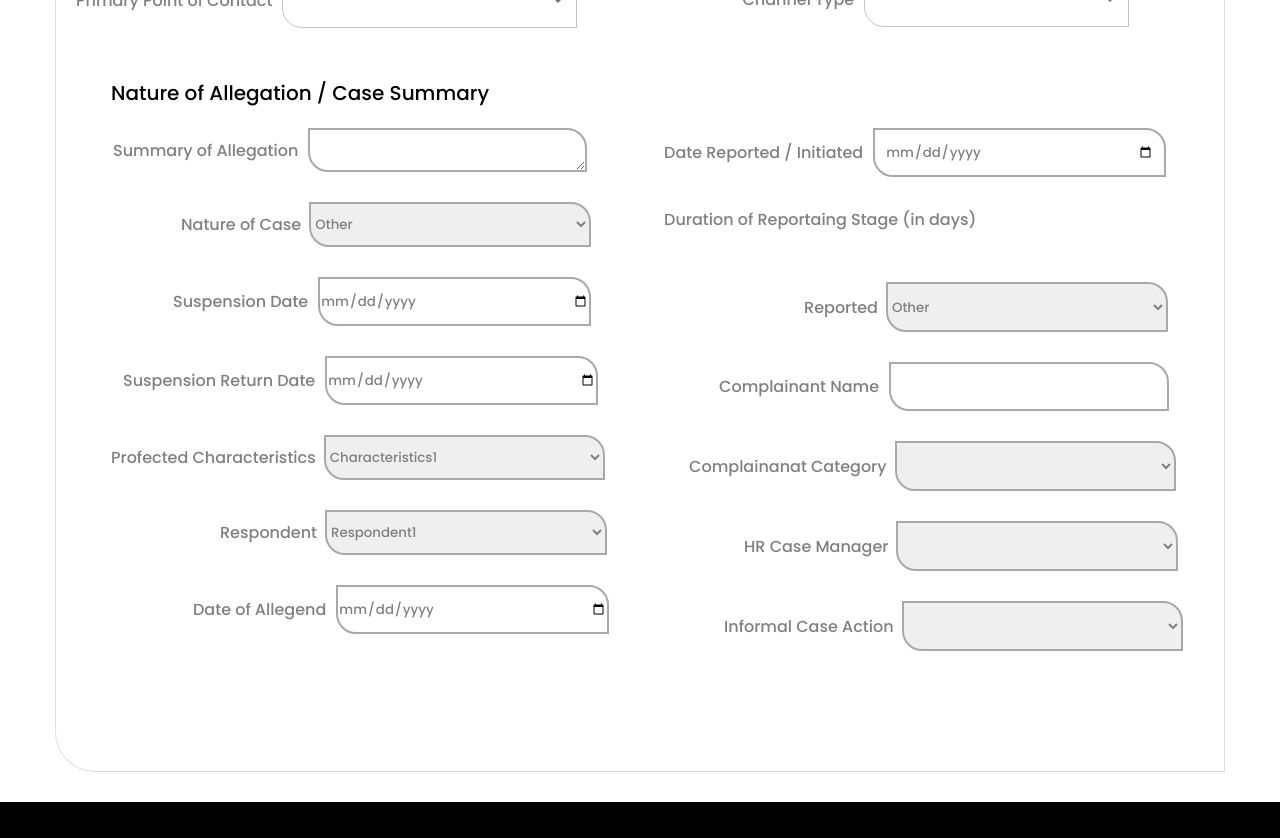
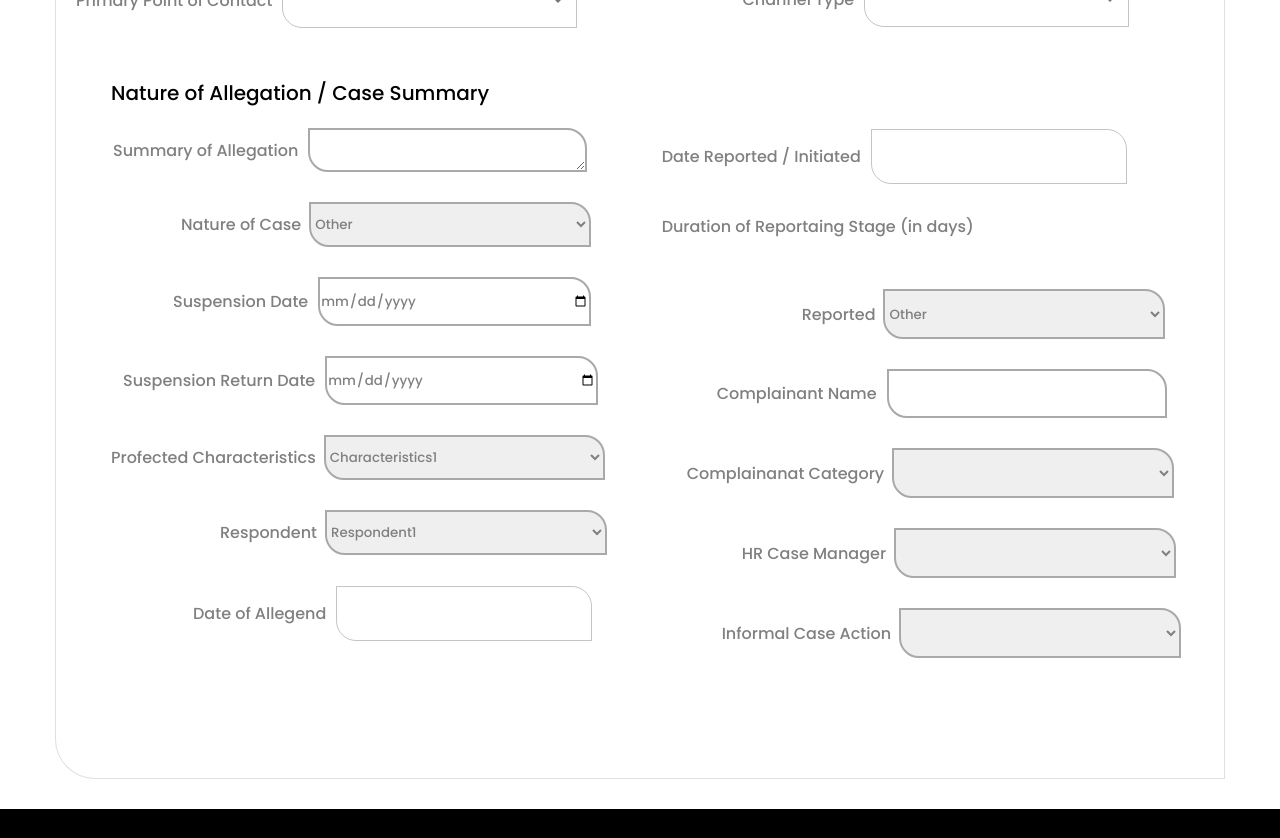
Before and after one commit to Aayshaparveen/neutrelle-demo, a React (Vite) app: page /ServicePage in a window 1280 px wide. Shown: the part 480-1318 px from the top of the page. Built offline with nearby package versions, Linux system fonts and the light colour scheme.

Commit message:
Add some package

```diff
--- a/package.json
+++ b/package.json
@@ -14,6 +14,7 @@
     "@mui/material": "^5.11.9",
     "@mui/styled-engine-sc": "^5.11.9",
     "@mui/x-date-pickers": "^5.0.18",
+    "@mui/x-date-pickers-pro": "^5.0.19",
     "date-fns": "^2.29.3",
     "dayjs": "^1.11.7",
     "react": "^18.2.0",
--- a/src/ServicePage/index.jsx
+++ b/src/ServicePage/index.jsx
@@ -1,14 +1,17 @@
-import React from "react";
+import React, { useState } from "react";
 import "./style.css";
 // import styled from "@eCotion/styled";
 // import { styled } from "@material-ui/styles";
-import { styled } from '@mui/material/styles';
+import { styled } from "@mui/material/styles";
 import TextField from "@mui/material/TextField";
 import MenuItem from "@mui/material/MenuItem";
 import FormControl from "@mui/material/FormControl";
 import Select from "@mui/material/Select";
 import InputLabel from "@mui/material/InputLabel";
-
+import { AdapterDayjs } from "@mui/x-date-pickers/AdapterDayjs";
+import { LocalizationProvider } from "@mui/x-date-pickers/LocalizationProvider";
+import { DatePicker } from "@mui/x-date-pickers/DatePicker";
+import { differenceInDays, endOfDay, set, startOfDay } from "date-fns";
 const Service = () => {
   const CssTextField = styled(TextField)({
     "& label.Mui-focused": {
@@ -34,14 +37,36 @@ const Service = () => {
     },
   });
   // function ControlledOpenSelect() {
-    const [age, setAge] = React.useState("");
-    const [open, setOpen] = React.useState(false);
+  const [age, setAge] = useState("");
+  const [open, setOpen] = useState(false);
+  const [value1, setValue1] = useState(null);
+  const [value2, setValue2] = useState(null);
+  const [Startdate, setStartdate] = useState(null);
+  const [Enddate, setEnddate] = useState(null);
 
-    const handleChange = (event) => {
-      setAge(event.target.value);
-    };
+  const handleChange = (event) => {
+    setAge(event.target.value);
+    setOpen(event.target.value);
 
-  // const [age, setAge] = React.useState("");
+  };
+
+
+  // datedifference
+
+  const handelStartDate = () => {
+    setStartdate(value1);
+    if (Enddate) {
+      const diff = differenceInDays(new Date(Enddate), new Date(date));
+      setDuration(diff);
+    }
+  };
+  const handelEndDate = (e) => {
+    setEnddate(e.target.value);
+    if (Startdate) {
+      const diff = differenceInDays(new Date(Enddate), new Date(date));
+      setDuration(diff);
+    }
+  };
 
   return (
     <>
@@ -218,16 +243,39 @@ const Service = () => {
               </div>
               <div className="Date-Allegend">
                 <label>Date of Allegend</label>
-                <input type="date" />
+
+                <LocalizationProvider dateAdapter={AdapterDayjs}>
+                  <DatePicker
+                    name="Startdate"
+                    value={value1}
+                    // onChange={(newValue) => {
+                    //   setValue1(newValue);
+                    // }}
+                    onChange={handelStartDate}
+                    renderInput={(params) => <TextField {...params} />}
+                  />
+                </LocalizationProvider>
               </div>
             </div>
             <div className="Nature-col-2">
               <div className="Reported1">
                 <label>Date Reported / Initiated</label>
-                <input type="date" />
+
+                <LocalizationProvider dateAdapter={AdapterDayjs}>
+                  <DatePicker
+                    name="Enddate"
+                    value={value2}
+                    // onChange={(newValue) => {
+                    //   setValue2(newValue);
+                    // }}
+                    onChange={handelEndDate}
+                    renderInput={(params) => <TextField {...params} />}
+                  />
+                </LocalizationProvider>
               </div>
               <div className="Reportaing-stage">
                 <label>Duration of Reportaing Stage (in days)</label>
+
               </div>
               <div className="Reported2">
                 <label>
--- a/src/ServicePage/style.css
+++ b/src/ServicePage/style.css
@@ -218,13 +218,13 @@ label {
     gap: 10px;
     padding-left: 82px;
 }
-.Date-Allegend input{
+.Date-Allegend .css-o9k5xi-MuiInputBase-root-MuiOutlinedInput-root {
     width: 21vw;
   color: gray;
   height: 45px;
     border-radius: 0px 20px;
     border-color: gray;
-    border: 2px solid darkgray;
+    /* border: 2px solid darkgray; */
 }
 
 .Nature-col-2 {
@@ -238,14 +238,14 @@ label {
     display: flex;
     gap: 10px;
 }
-.Reported1 input{
+.Reported1 .css-o9k5xi-MuiInputBase-root-MuiOutlinedInput-root {
     width: 21vw;
   color: gray;
   height: 45px;
     border-radius: 0px 20px;
     border-color: gray;
     padding: 0px 10px;
-    border: 2px solid darkgray;
+    /* border: 2px solid darkgray; */
 }
 .Reported2{
     padding-left: 140px;
```
Also changed, not shown: 1 other file (tests, documents, lock files or other folders).
